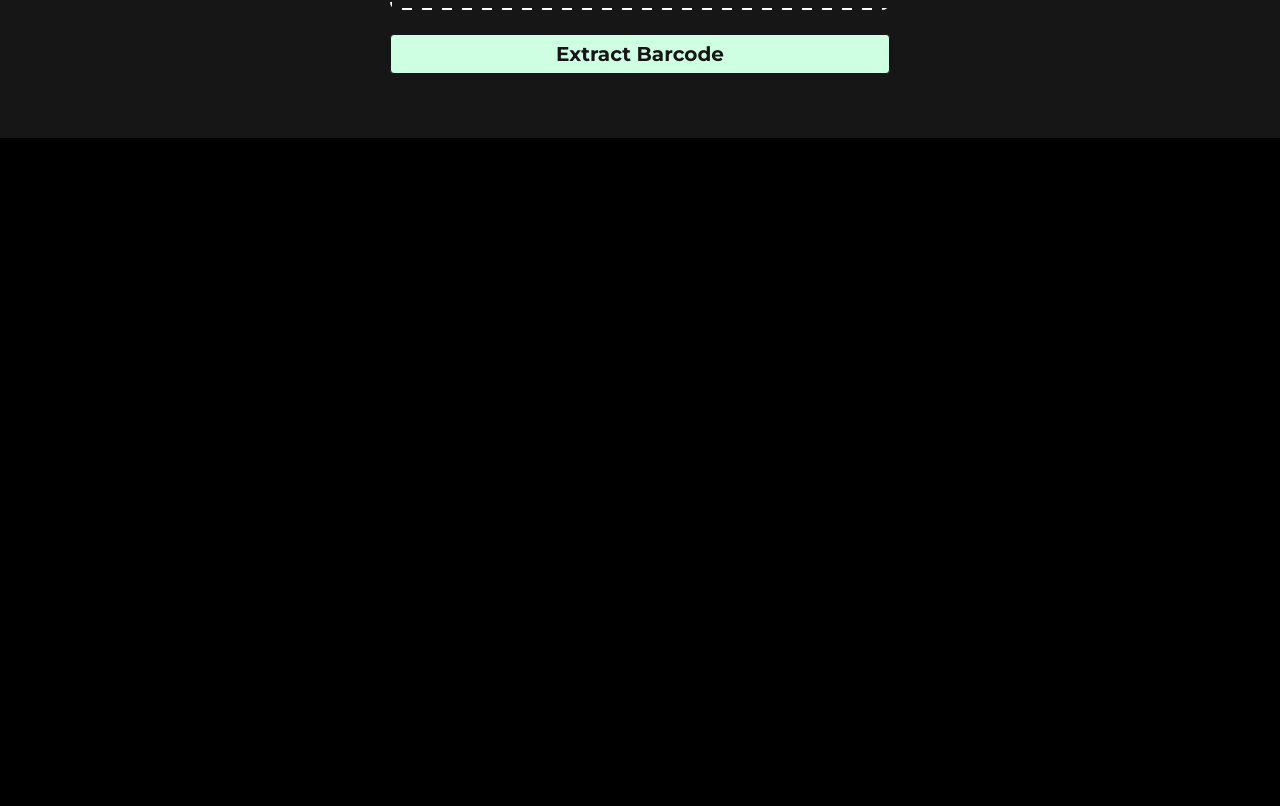
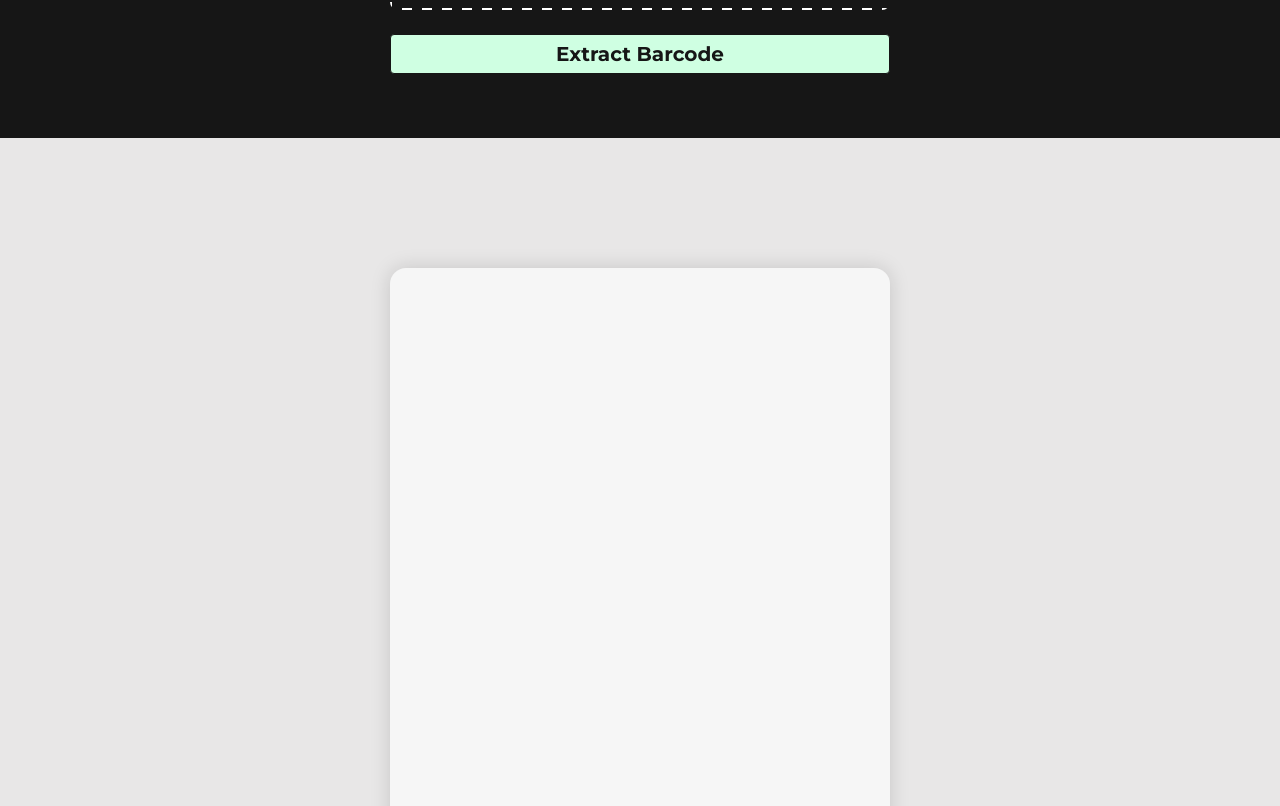
Before and after one commit to dadaxingxing/foodScanner, a React (Vite) app in the folder frontend/: page / in a window 1280 px wide. Shown: the part 254-1060 px from the top of the page. Before the commit the page ends 800 px from the top, so only its background shows below. Built offline with nearby package versions, Linux system fonts and the light colour scheme.

Commit message:
cranked out the basic outline for the card analytics section

```diff
--- a/frontend/src/App.css
+++ b/frontend/src/App.css
@@ -4,10 +4,9 @@
     --white: #F6F6F6;
     --darker-white: #E8E7E7;
 
-    --bold: 600;
+    --bold: 700;
 
 }
-
 
 body{
     background-color: black;
@@ -53,3 +52,10 @@ body{
     object-fit: cover;
     border-radius: 1.5rem;
 }
+
+
+.data{
+    background-color: var(--darker-white);
+    width: 100%;
+    height: 120vh;
+}
--- a/frontend/src/App.jsx
+++ b/frontend/src/App.jsx
@@ -5,13 +5,13 @@ import BarcodeScanner from "react-qr-barcode-scanner";
 
 import Popup from './components/popup';
 import StartButton from './components/startButton';
-
+import CardData from './components/cardData';
 
 function App() {
   const [foodCode, setFoodCode] = useState(0)
 
   return (
-
+    <>
       <div className='scanner d-flex flex-column justify-content-center align-items-center'>
         <div className='container'>
 
@@ -40,24 +40,22 @@ function App() {
             </div>
           </div>
 
+        </div>
+      </div>
 
 
+      <div className='data d-flex flex-column justify-content-center align-items-center'>
+            <div className='container d-flex justify-content-center align-items-center'>
+
+              <div className='row'>
+                  <CardData />
               </div>
-     {/* <div className='row'>
 
-        <BarcodeScanner
-          className='col-auto'
-          width={500}
-          height={500}
-          onUpdate={(err, result) => {
-            if (result) setFoodCode(result.text);
-            else console.log(err);
-          }}
-        />
-      </div> */}
+            </div>
+      </div>
+    </>
 
 
-    </div>
   );
 }
 
--- /dev/null
+++ b/frontend/src/components/cardData.css
@@ -0,0 +1,8 @@
+.cardContainer{
+    background-color: var(--white);
+    width: 31.25rem;
+    height: 43.75rem;
+    border-radius: 1rem;
+    box-shadow: 0px 0px 20px rgba(0, 0, 0, 0.15);
+
+}
--- /dev/null
+++ b/frontend/src/components/cardData.jsx
@@ -0,0 +1,14 @@
+import './cardData.css';
+
+
+function CardData() {
+    return (
+      <div className='cardContainer'>
+
+
+      </div>
+    );
+}
+
+
+export default CardData;
```
Lines whose indentation alone changed are shown as unchanged.
